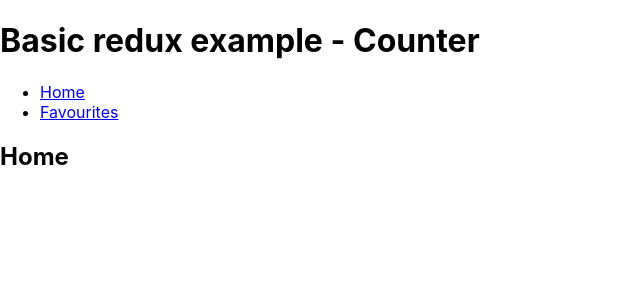
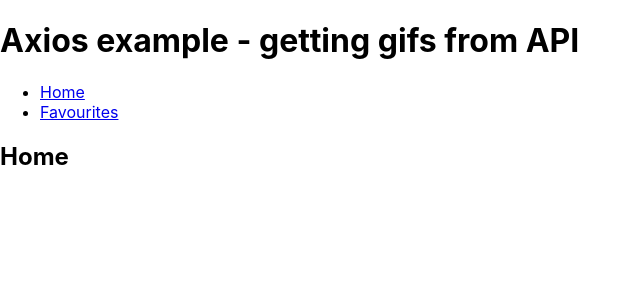
Before and after one commit to WiktorG/skate-wiki, a React (Create React App) app: page / in a window 1280 px wide. Shown: the top 300 px of the page, without its empty margins (0-641 px from the left). Built offline with nearby package versions, Linux system fonts and the light colour scheme; no server answers.

Commit message:
feat(Giphy Api Example): gifs api get example

```diff
--- a/src/App.js
+++ b/src/App.js
@@ -12,7 +12,7 @@ const App = () => {
   return (
     <div className="App">
       <Router>
-        <h1>Basic redux example - Counter</h1>
+        <h1>Axios example - getting gifs from API</h1>
         <Nav/>
         <Switch>
           <Route path="/" exact component={Home} />
--- a/src/views/Home/Home.js
+++ b/src/views/Home/Home.js
@@ -1,6 +1,20 @@
 import React, { Component } from 'react'
+import { giphyApi } from './../../services/api';
+
 class Home extends Component {
+
+  componentDidMount() {
+    giphyApi.get('', {
+      params: {
+        q: 'skate+tricks+nestor+judkins',
+      }
+    }).then(res => {
+      console.log(res);
+    })
+  }
+
   render() {
+
     return (
       <React.Fragment>
         <h2>Home</h2>
```
